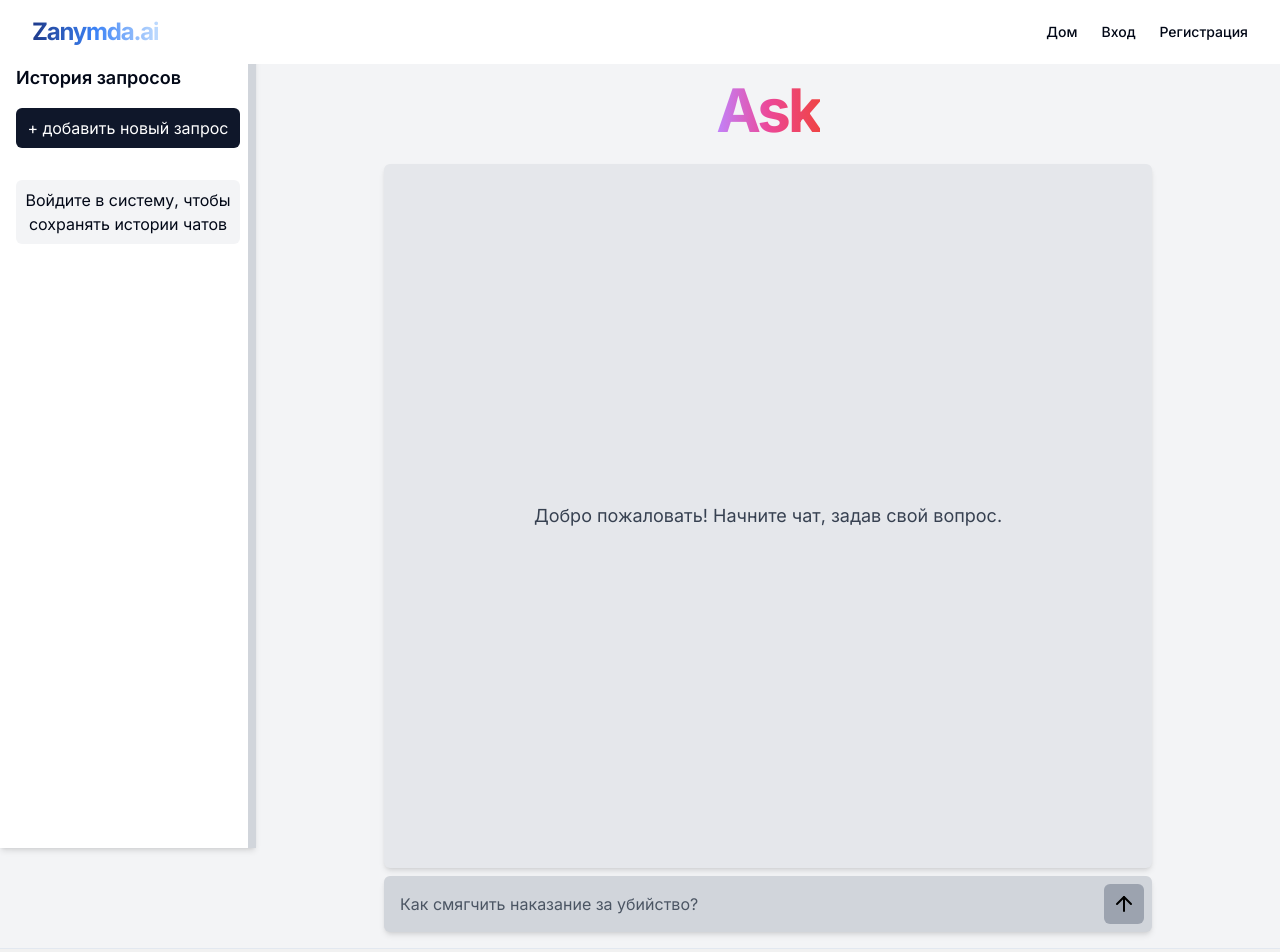
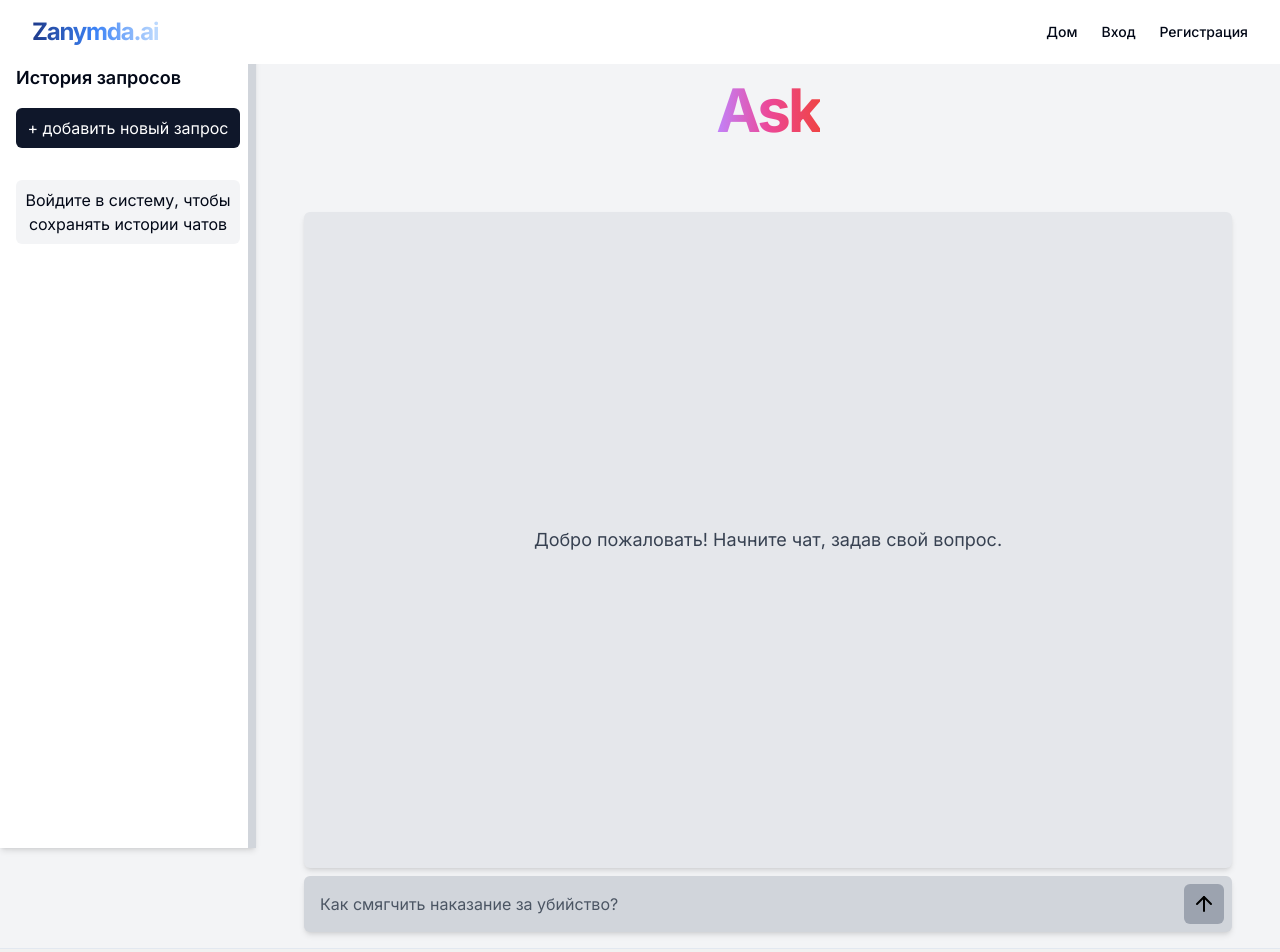
Before and after one commit to mountain-nomad/legal_front, a Next.js app: page /search_for_non_prof in a window 1280 px wide. Shown: the top 952 px of the page. Built offline with nearby package versions, Linux system fonts and the light colour scheme.

Commit message:
added versel2

```diff
--- a/src/app/components/chat.tsx
+++ b/src/app/components/chat.tsx
@@ -56,9 +56,17 @@ interface ChatResponse {
     source: string;
 }
 
+interface ChatMessage {
+    text: string;
+    sender: 'user' | 'bot';
+    time: string;
+    page_content?: string;
+    source?: string;
+}
+
 interface ChatItem {
     title: string;
-    messages: Array<{ text: string; sender: 'user' | 'bot'; time: string; page_content?: string; source?: string }>;
+    messages: ChatMessage[];
     time: string;
 }
 
@@ -118,7 +126,7 @@ const Chat: React.FC<{ selectedChat: ChatItem | null; onNewQuery: () => void }>
         try {
             const result = await fetchDataWithRetry('https://legalapi-production.up.railway.app/get_response_constitution', { query });
 
-            if (result && result.response && result.response.result && result.response.page_content && result.response.source) {
+            if (result && result.response) {
                 const messageTime = new Date().toISOString();
                 setChatHistory([...chatHistory, { query, response: result.response, time: messageTime }]);
                 setQuery('');
@@ -160,9 +168,9 @@ const Chat: React.FC<{ selectedChat: ChatItem | null; onNewQuery: () => void }>
     }, [query]);
 
     return (
-        <div className="flex flex-col items-center min-h-screen bg-white-100 p-4 pt-4 w-full">
-            <div className="w-full max-w-3xl bg-gray-200 shadow-md rounded-md p-4 mb-2 flex-grow">
-                <div className="flex flex-col space-y-2 h-full justify-end"> {/* Added h-full and justify-end to push content to the bottom */}
+        <div className="flex flex-col items-center min-h-screen bg-white-100 p-4 pt-16 w-full">
+            <div className="w-full max-w-full bg-gray-200 shadow-md rounded-md p-4 mb-2 flex-grow">
+                <div className="flex flex-col space-y-2 h-full">
                     {selectedChat ? (
                         <>
                             {selectedChat.messages.map((message, index) => (
@@ -206,7 +214,7 @@ const Chat: React.FC<{ selectedChat: ChatItem | null; onNewQuery: () => void }>
                     {isLoading && <LoadingMessages />}
                 </div>
             </div>
-            <form onSubmit={handleSubmit} className="w-full max-w-3xl p-2 bg-gray-300 shadow-md rounded-md flex items-center">
+            <form onSubmit={handleSubmit} className="w-full max-w-full p-2 bg-gray-300 shadow-md rounded-md flex items-center">
                 <textarea
                     ref={textareaRef}
                     value={query}
```
